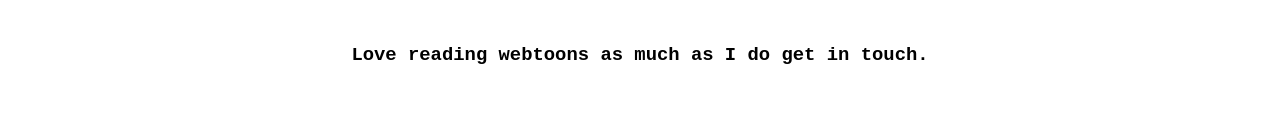
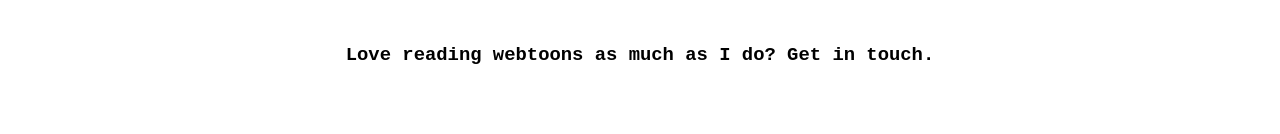
Before and after one commit to Davi-ion/FunCv, a plain HTML site: page Index.html in a window 1280 px wide. Shown: the part 2840-2974 px from the top of the page. Drawn offline with Linux system fonts and the light colour scheme.

Commit message:
Update Index.html
Corrected Statement on line 56

```diff
--- a/Index.html
+++ b/Index.html
@@ -53,7 +53,7 @@
     <div class="contact">
       <h2>Get In Touch</h2>
       <h3>Love Webtoons as much as I do,lets talk.</h3>
-      <p class="contact_me"><strong>Love reading webtoons as much as I do get in touch.</strong></p>
+      <p class="contact_me"><strong>Love reading webtoons as much as I do? Get in touch.</strong></p>
 
       <a class="btn" href="mailto:davidmbacha@gmail.com">CONTACT ME</a>
 
```
